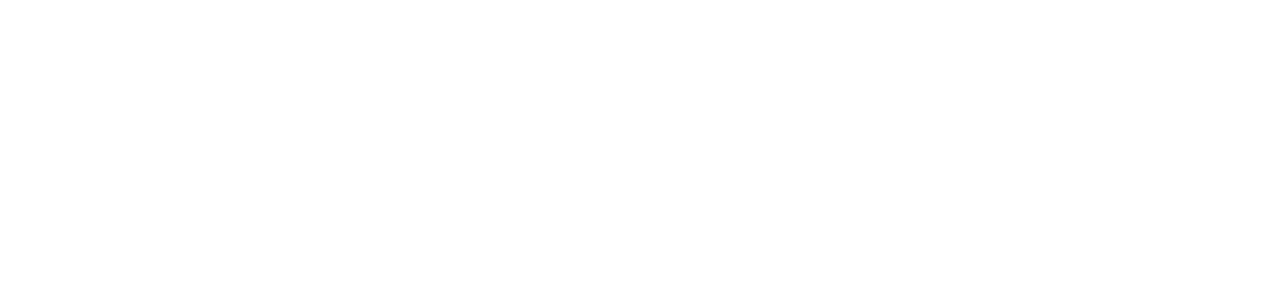
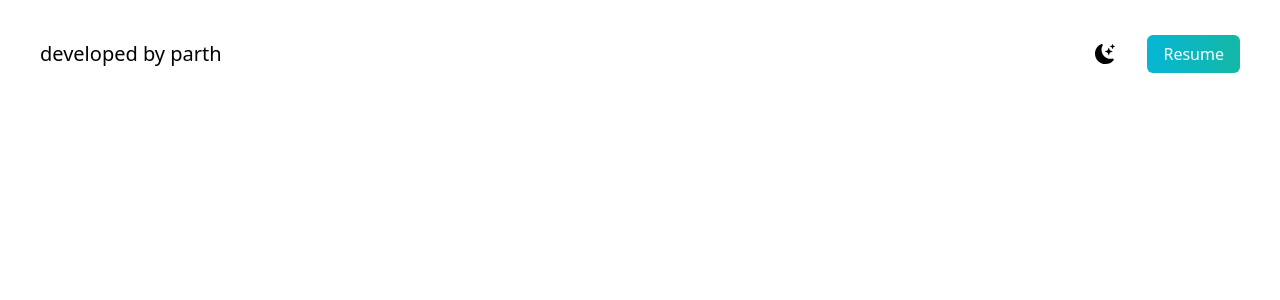
Before and after one commit to ParthJuneja/portfolio, a Next.js app: page / in a window 1280 px wide. Shown: the top 300 px of the page. Built offline with nearby package versions, Linux system fonts and the light colour scheme.

Commit message:
init with tailwind (2)

```diff
--- a/package.json
+++ b/package.json
@@ -14,7 +14,11 @@
     "next": "13.2.3",
     "react": "18.2.0",
     "react-dom": "18.2.0",
-    "react-icons": "^4.8.0",
+    "react-icons": "^4.8.0"
+  },
+  "devDependencies": {
+    "autoprefixer": "^10.4.13",
+    "postcss": "^8.4.21",
     "tailwindcss": "^3.2.7"
   }
 }
--- a/pages/index.js
+++ b/pages/index.js
@@ -1,4 +1,5 @@
 import Head from "next/head";
+import {BsFillMoonStarsFill} from "react-icons/bs";
 
 export default function Home() {
   return (
@@ -9,11 +10,18 @@
         <link rel="icon" href="/favicon.ico" />
       </Head>
 
-      <main>
-        <section>
-
+      <main className="bg-white px-10 ">
+        <section className="min-h-screen">
+          <nav className="py-10 mb-12 flex justify-between">
+            <h1 className="text-xl">developed by parth</h1>
+              <ul className="flex items-center">
+                <li>
+                  <BsFillMoonStarsFill className="cursor-pointer text-xl"/>
+                </li>
+                <li> <a className='bg-gradient-to-r from-cyan-500 to-teal-500 text-white px-4 py-2 rounded-md ml-8' href="#">Resume</a></li>
+              </ul>
+          </nav>
         </section>
-
       </main>
     </div>
   );
--- /dev/null
+++ b/postcss.config.js
@@ -0,0 +1,6 @@
+module.exports = {
+  plugins: {
+    tailwindcss: {},
+    autoprefixer: {},
+  },
+}
--- a/tailwind.config.js
+++ b/tailwind.config.js
@@ -1,6 +1,13 @@
 /** @type {import('tailwindcss').Config} */
 module.exports = {
-  content: [],
+  content: [
+    "./app/**/*.{js,ts,jsx,tsx}",
+    "./pages/**/*.{js,ts,jsx,tsx}",
+    "./components/**/*.{js,ts,jsx,tsx}",
+
+    // Or if using `src` directory:
+    "./src/**/*.{js,ts,jsx,tsx}",
+  ],
   theme: {
     extend: {},
   },
```
Also changed, not shown: 1 other file (tests, documents, lock files or other folders).
